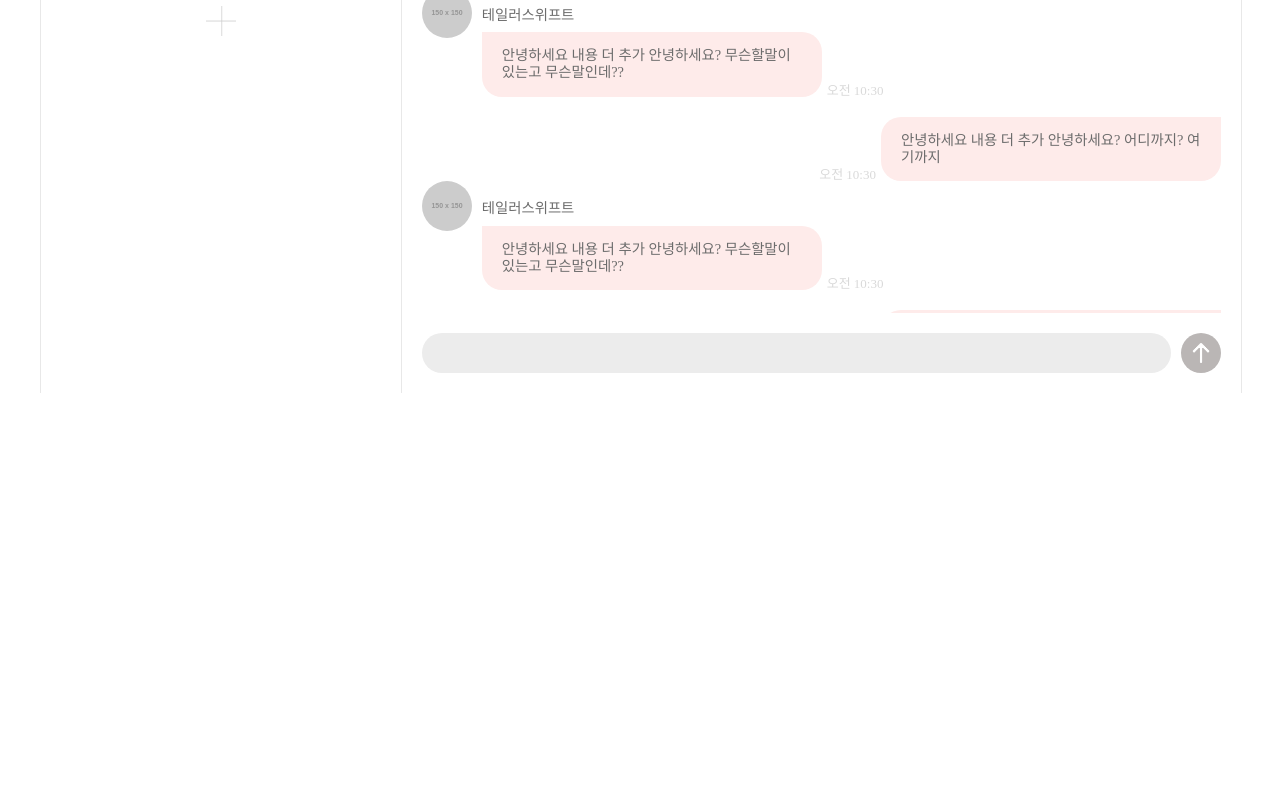
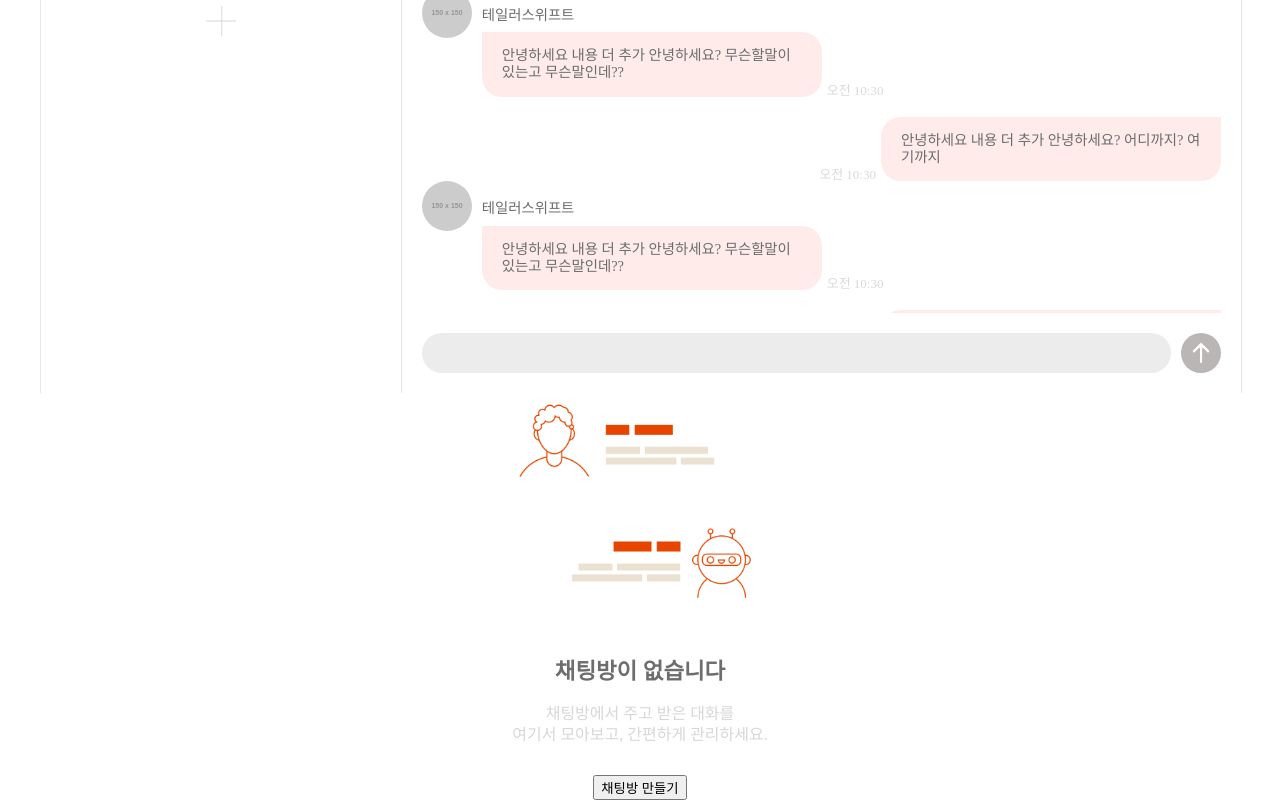
Before and after one commit to KDT1-FE/Y_FE_Toy2, a React (Vite) app: page /chat in a window 1280 px wide. Shown: the part 262-1062 px from the top of the page. Before the commit the page ends 800 px from the top, so only its background shows below. Built offline with nearby package versions, Linux system fonts and the light colour scheme.

Commit message:
Fix: 머지 전 커밋

```diff
--- a/src/Pages/Chat.tsx
+++ b/src/Pages/Chat.tsx
@@ -1,4 +1,5 @@
 import styled from "styled-components"
+import NoneChat from "../components/Chat/NoneChat"
 
 function Chat() {
   return (
@@ -135,6 +136,7 @@ function Chat() {
           </div>
         </ChatRoom>
       </ChatWrapper>
+      <NoneChat />
     </>
   )
 }
--- /dev/null
+++ b/src/components/Chat/NoneChat.tsx
@@ -0,0 +1,36 @@
+import styled from "styled-components"
+
+function NoneChat() {
+  return (
+    <NoneWrap>
+      <img src="/src/assets/images/chat-none.png" alt="채팅초기이미지"/>
+      <p className="tit">채팅방이 없습니다</p>
+      <p className="txt">채팅방에서 주고 받은 대화를<br />여기서 모아보고, 간편하게 관리하세요.</p>
+      <button>채팅방 만들기</button>
+    </NoneWrap>
+  )
+}
+
+export default NoneChat
+
+const NoneWrap = styled.div`
+  text-align:center;
+  img{
+    max-width:280px;
+    width:100%;
+  }
+  .tit{
+    font-size:1.4rem;
+    font-weight:bold;
+    color: #6D6D6D;
+    margin-top: 20px;
+    margin-bottom: 20px;
+  }
+  .txt{
+    font-size:1rem;
+    font-weight:400;
+    line-height: 1.3;
+    color: #D7D7D7;
+    margin-bottom: 30px;
+  }
+`
```
Also changed, not shown: src/assets/images/chat-none.png (added).
